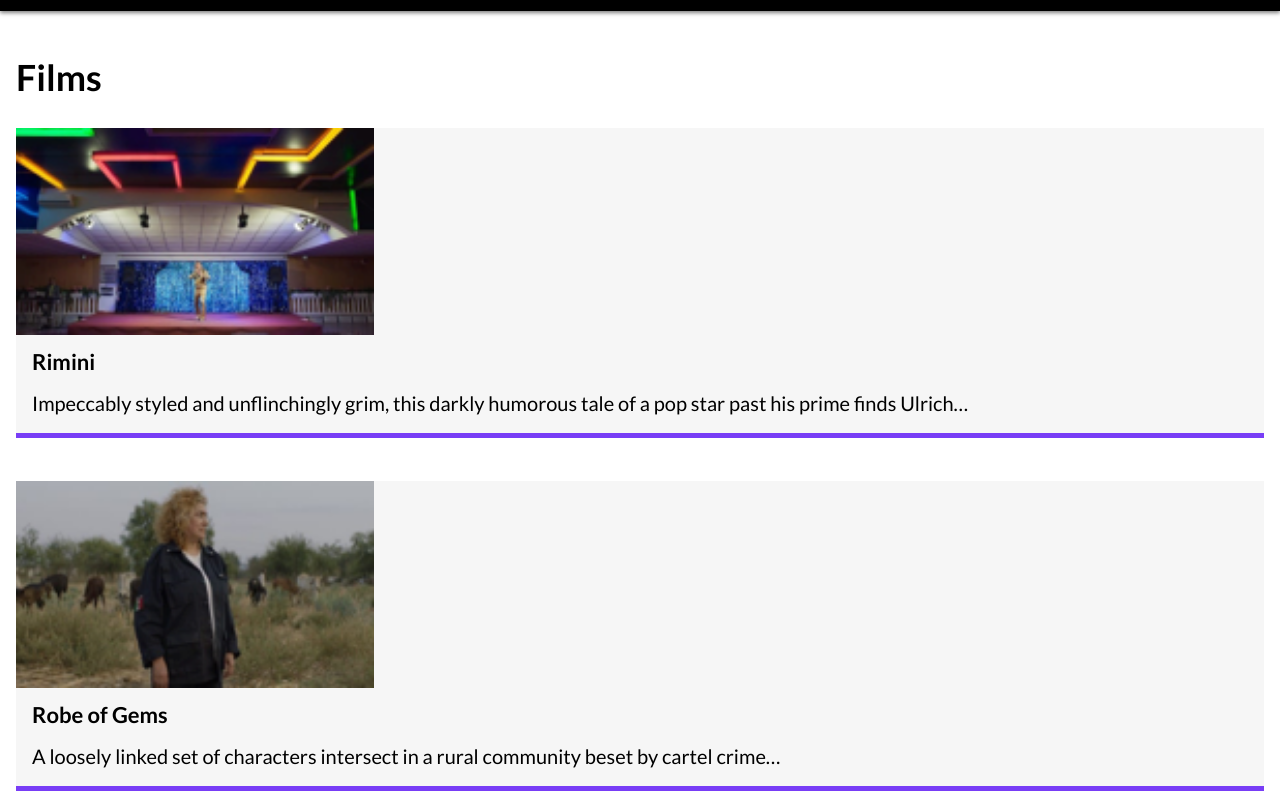
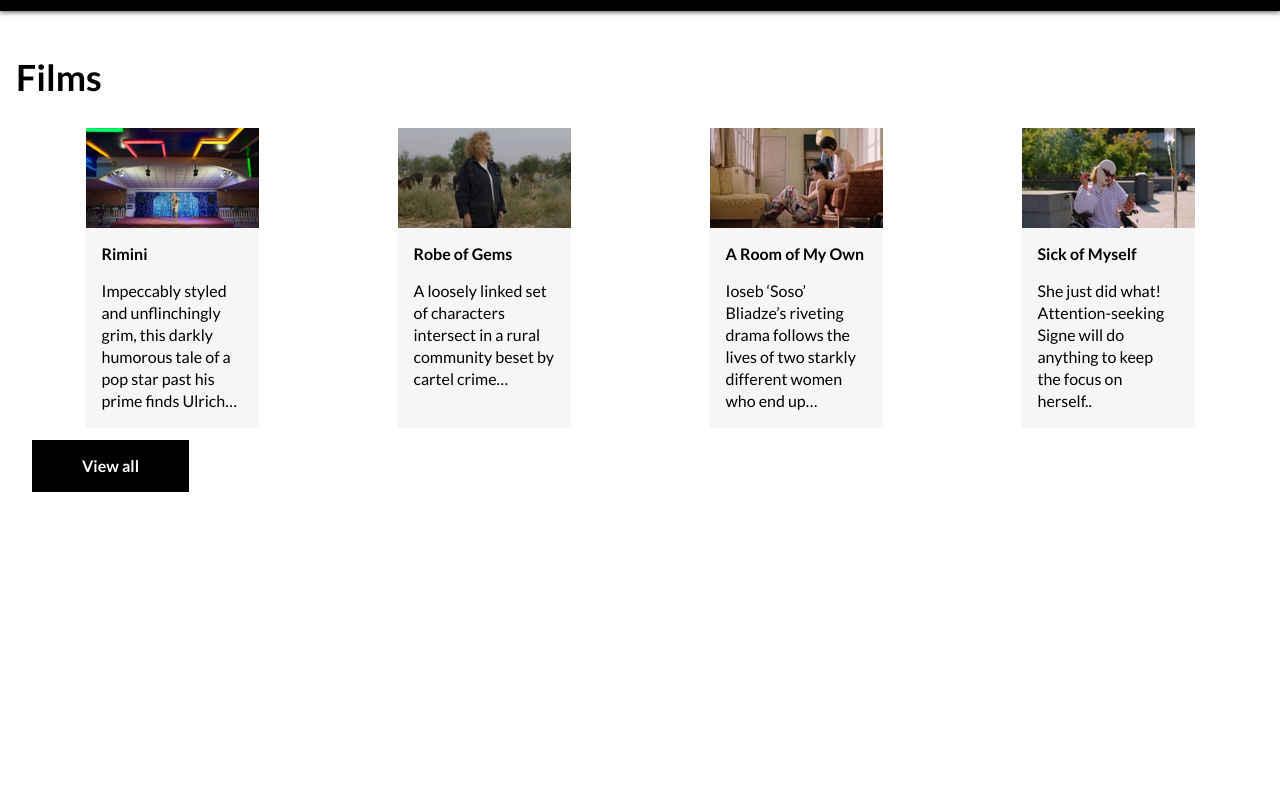
Before and after one commit to nbuntsch/examen-1-imd21, a website built with Parcel: page src/index.html in a window 1280 px wide. Shown: the part 1640-2440 px from the top of the page. After the commit the page ends 2179 px from the top, so only its background shows below. Built offline with nearby package versions, Linux system fonts and the light colour scheme.

Commit message:
correction html section films + css sections films

```diff
--- a/src/css/main.css
+++ b/src/css/main.css
@@ -123,13 +123,43 @@ section.membership p {
   margin: 0 0 16px;
 }
 
-a.membership-button {
+.button {
   display: block;
   width: 157px;
   padding: 16px 32px;
   margin: 0 0 0 16px;
-  background-color: #ffffff;
-  color: #000000;
+  background-color: #000000;
+  color: #ffffff;
   font-weight: 700;
   text-align: center;
 }
+a.membership-button {
+  background-color: #ffffff;
+  color: #000000;
+}
+
+div.films-articles {
+  display: flex;
+  flex-direction: row;
+  justify-content: space-around;
+  flex-wrap: wrap;
+}
+
+div.films-articles article {
+  width: 173px;
+  margin-bottom: 12px;
+  box-shadow: 0 0 0 0;
+}
+
+section.films h3,
+section.films p {
+  font-size: 16px;
+}
+
+section.films p {
+  line-height: 22px;
+}
+
+section.films h3 {
+  line-height: 20px;
+}
--- a/src/index.html
+++ b/src/index.html
@@ -59,16 +59,17 @@
           Become a BFI Member from £37 to enjoy priority Festival booking as
           well as other great benefits all year.
         </p>
-        <a href="" class="membership-button">Join today</a>
+        <a href="" class="button membership-button">Join today</a>
       </section>
       <section class="films">
         <h2>Films</h2>
+        <div class="films-articles">
           <article>
             <img src="img/rimini-img.webp" alt="Une photo du film Rimini" />
             <h3>Rimini</h3>
             <p>
-            Impeccably styled and unflinchingly grim, this darkly humorous tale
-            of a pop star past his prime finds Ulrich…
+              Impeccably styled and unflinchingly grim, this darkly humorous
+              tale of a pop star past his prime finds Ulrich…
             </p>
           </article>
           <article>
@@ -100,10 +101,12 @@
             />
             <h3>Sick of Myself</h3>
             <p>
-            She just did what! Attention-seeking Signe will do anything to keep
-            the focus on herself..
+              She just did what! Attention-seeking Signe will do anything to
+              keep the focus on herself..
             </p>
           </article>
+        </div>
+        <a href="" class="button">View all</a>
       </section>
     </main>
 
```
Lines whose indentation alone changed are shown as unchanged.
